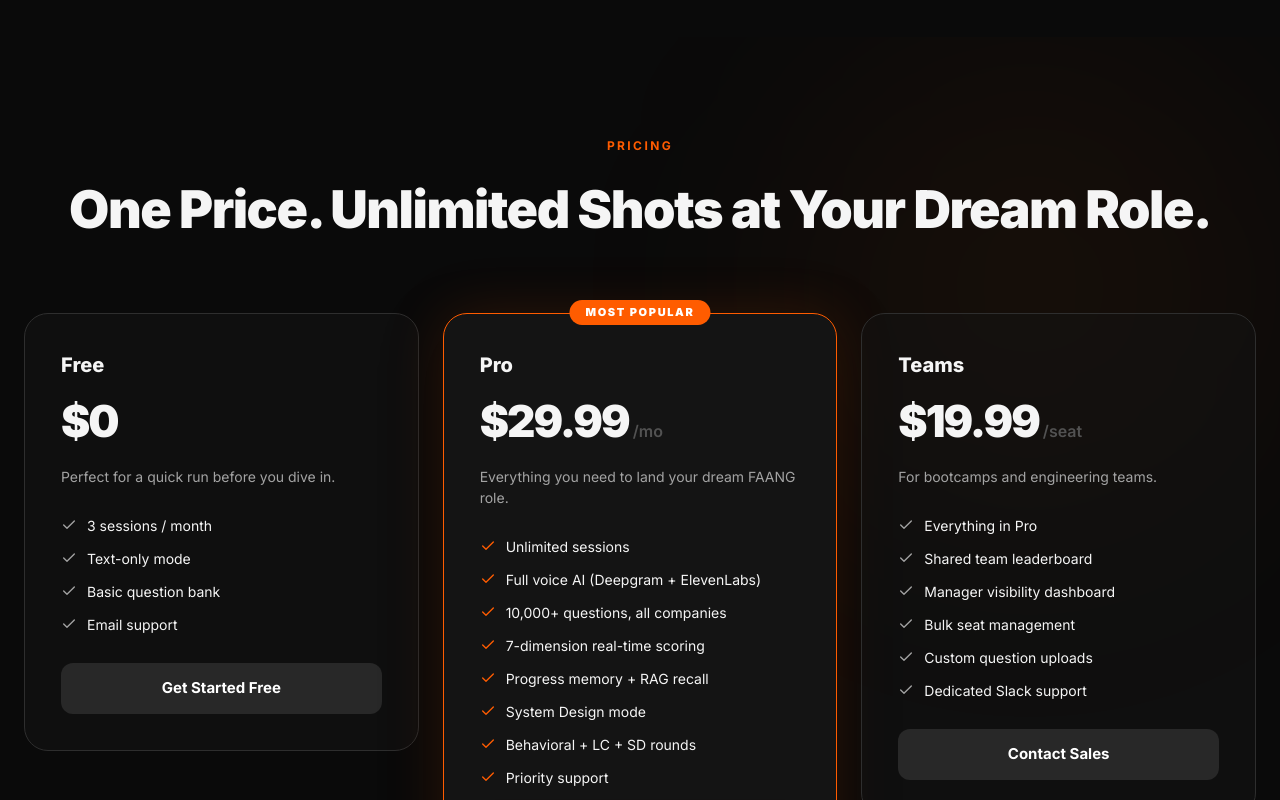
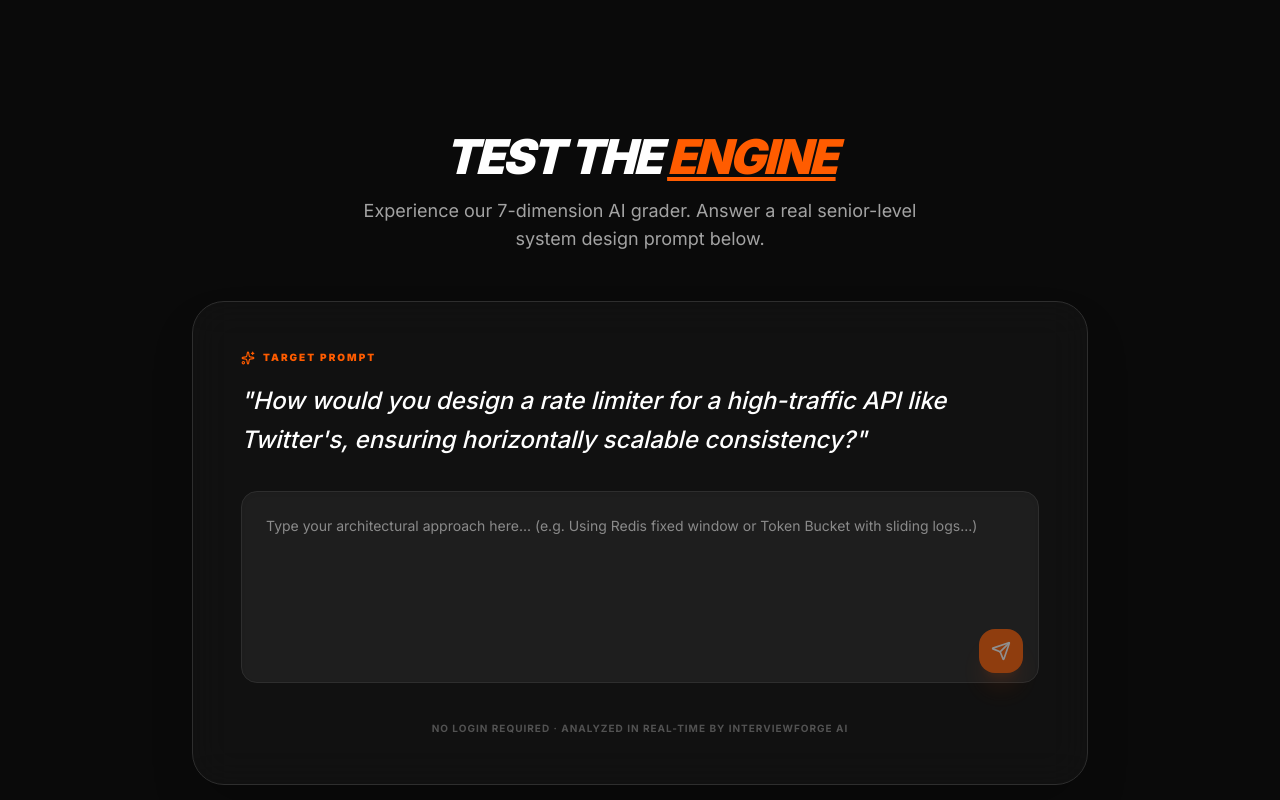
Before and after one commit to harshmriduhash/Interviewforge-ai, a Next.js app: page / in a window 1280 px wide. Shown: the part 3660-4460 px from the top of the page. Built offline with nearby package versions, Linux system fonts and the light colour scheme; no server answers.

Commit message:
Building landing page demo widget and contribution heatmap

```diff
--- a/src/app/page.tsx
+++ b/src/app/page.tsx
@@ -3,6 +3,7 @@ import { Hero } from "@/components/landing/Hero";
 import { Problem } from "@/components/landing/Problem";
 import { HowItWorks } from "@/components/landing/HowItWorks";
 import { Features } from "@/components/landing/Features";
+import DemoWidget from "@/components/landing/DemoWidget";
 import { Pricing } from "@/components/landing/Pricing";
 import { Testimonials } from "@/components/landing/Testimonials";
 import { FAQ } from "@/components/landing/FAQ";
@@ -17,6 +18,7 @@ export default function LandingPage() {
                 <Problem />
                 <HowItWorks />
                 <Features />
+                <DemoWidget />
                 <Pricing />
                 <Testimonials />
                 <FAQ />
--- /dev/null
+++ b/src/components/landing/DemoWidget.tsx
@@ -0,0 +1,132 @@
+"use client";
+
+import { useState } from "react";
+import { motion, AnimatePresence } from "framer-motion";
+import { Radar, RadarChart, PolarGrid, PolarAngleAxis, ResponsiveContainer, RadarChart as RechartsRadarChart } from "recharts";
+import { Sparkles, Send, RefreshCcw, AlertCircle } from "lucide-react";
+import { toast } from "sonner";
+
+const SAMPLE_QUESTION = "How would you design a rate limiter for a high-traffic API like Twitter's, ensuring horizontally scalable consistency?";
+
+export default function DemoWidget() {
+    const [answer, setAnswer] = useState("");
+    const [loading, setLoading] = useState(false);
+    const [evaluation, setEvaluation] = useState<any>(null);
+
+    const handleEvaluate = async () => {
+        if (!answer.trim()) return;
+        setLoading(true);
+        try {
+            const res = await fetch("/api/sessions/demo", {
+                method: "POST",
+                headers: { "Content-Type": "application/json" },
+                body: JSON.stringify({ question: SAMPLE_QUESTION, answer }),
+            });
+            const data = await res.json();
+            if (!res.ok) throw new Error(data.error || "Evaluation failed");
+            setEvaluation(data.evaluation);
+            toast.success("AI Analysis Complete!");
+        } catch (err: any) {
+            toast.error(err.message);
+        } finally {
+            setLoading(false);
+        }
+    };
+
+    const radarData = evaluation ? [
+        { subject: 'Technical', val: evaluation.scores.technical_accuracy },
+        { subject: 'Clarity', val: evaluation.scores.communication_clarity },
+        { subject: 'Structure', val: evaluation.scores.answer_structure },
+    ] : [];
+
+    return (
+        <section className="py-24 px-6 relative overflow-hidden bg-[#0A0A0A]">
+            <div className="max-w-4xl mx-auto space-y-12 relative z-10">
+                <div className="text-center space-y-4">
+                    <h2 className="text-4xl font-black text-white italic uppercase tracking-tighter sm:text-5xl">
+                        Test the <span className="text-primary underline">Engine</span>
+                    </h2>
+                    <p className="text-text-secondary text-lg max-w-xl mx-auto">
+                        Experience our 7-dimension AI grader. Answer a real senior-level system design prompt below.
+                    </p>
+                </div>
+
+                <div className="glass p-8 md:p-12 rounded-[2rem] border border-border/60 bg-gradient-to-b from-surface/50 to-transparent shadow-2xl">
+                    {!evaluation ? (
+                        <div className="space-y-8">
+                            <div className="space-y-4">
+                                <label className="text-[10px] font-black uppercase tracking-[0.2em] text-primary flex items-center gap-2">
+                                    <Sparkles className="w-3.5 h-3.5" /> Target Prompt
+                                </label>
+                                <p className="text-xl md:text-2xl text-white font-medium leading-relaxed italic">
+                                    "{SAMPLE_QUESTION}"
+                                </p>
+                            </div>
+
+                            <div className="relative">
+                                <textarea
+                                    value={answer}
+                                    onChange={(e) => setAnswer(e.target.value)}
+                                    placeholder="Type your architectural approach here... (e.g. Using Redis fixed window or Token Bucket with sliding logs...)"
+                                    className="w-full h-48 bg-surface-2 border border-border rounded-xl p-6 text-sm text-text-primary outline-none focus:border-primary transition-all resize-none shadow-inner"
+                                />
+                                <button
+                                    onClick={handleEvaluate}
+                                    disabled={loading || !answer.trim()}
+                                    className="absolute bottom-4 right-4 bg-primary text-white p-3 rounded-xl hover:bg-primary-hover disabled:opacity-50 transition-all shadow-xl shadow-primary/20"
+                                >
+                                    {loading ? <RefreshCcw className="w-5 h-5 animate-spin" /> : <Send className="w-5 h-5" />}
+                                </button>
+                            </div>
+                            <p className="text-center text-[10px] text-text-muted font-bold uppercase tracking-widest">
+                                No login required · Analyzed in real-time by InterviewForge AI
+                            </p>
+                        </div>
+                    ) : (
+                        <motion.div
+                            initial={{ opacity: 0, y: 20 }}
+                            animate={{ opacity: 1, y: 0 }}
+                            className="grid md:grid-cols-2 gap-12 items-center"
+                        >
+                            <div className="space-y-6">
+                                <h3 className="text-2xl font-black text-white italic uppercase">Evaluation Scorecard</h3>
+                                <div className="space-y-4">
+                                    <p className="text-sm text-text-secondary leading-relaxed bg-surface-2 p-4 rounded-xl border border-border/40">
+                                        <strong className="text-primary block mb-1">Feedback Summary</strong>
+                                        {evaluation.feedback_summary}
+                                    </p>
+                                    <div className="flex gap-4">
+                                        <div className="text-center bg-surface-2 p-4 rounded-2xl flex-1 border border-border/40">
+                                            <span className="text-2xl font-black text-white">{evaluation.overall_score}%</span>
+                                            <span className="block text-[8px] font-black text-text-muted uppercase mt-1">Overall Grade</span>
+                                        </div>
+                                        <button
+                                            onClick={() => { setEvaluation(null); setAnswer(""); }}
+                                            className="flex-1 bg-surface border border-border hover:border-primary rounded-2xl text-[10px] font-black uppercase flex flex-col items-center justify-center gap-1.5 transition-all text-text-secondary hover:text-white"
+                                        >
+                                            <RefreshCcw className="w-4 h-4" /> Try Again
+                                        </button>
+                                    </div>
+                                </div>
+                            </div>
+
+                            <div className="h-[240px] relative">
+                                <ResponsiveContainer width="100%" height="100%">
+                                    <RadarChart cx="50%" cy="50%" outerRadius="80%" data={radarData}>
+                                        <PolarGrid stroke="#2E2E2E" />
+                                        <PolarAngleAxis dataKey="subject" stroke="#A3A3A3" fontSize={10} tick={{ fill: "#A3A3A3", fontWeight: 'bold' }} />
+                                        <Radar name="Performance" dataKey="val" stroke="#FF5C00" fill="#FF5C00" fillOpacity={0.4} />
+                                    </RadarChart>
+                                </ResponsiveContainer>
+                            </div>
+                        </motion.div>
+                    )}
+                </div>
+            </div>
+
+            {/* Decorative Orbs */}
+            <div className="absolute top-1/4 left-0 w-64 h-64 bg-primary/10 rounded-full blur-[120px] -z-10" />
+            <div className="absolute bottom-1/4 right-0 w-64 h-64 bg-primary/5 rounded-full blur-[120px] -z-10" />
+        </section>
+    );
+}
```
